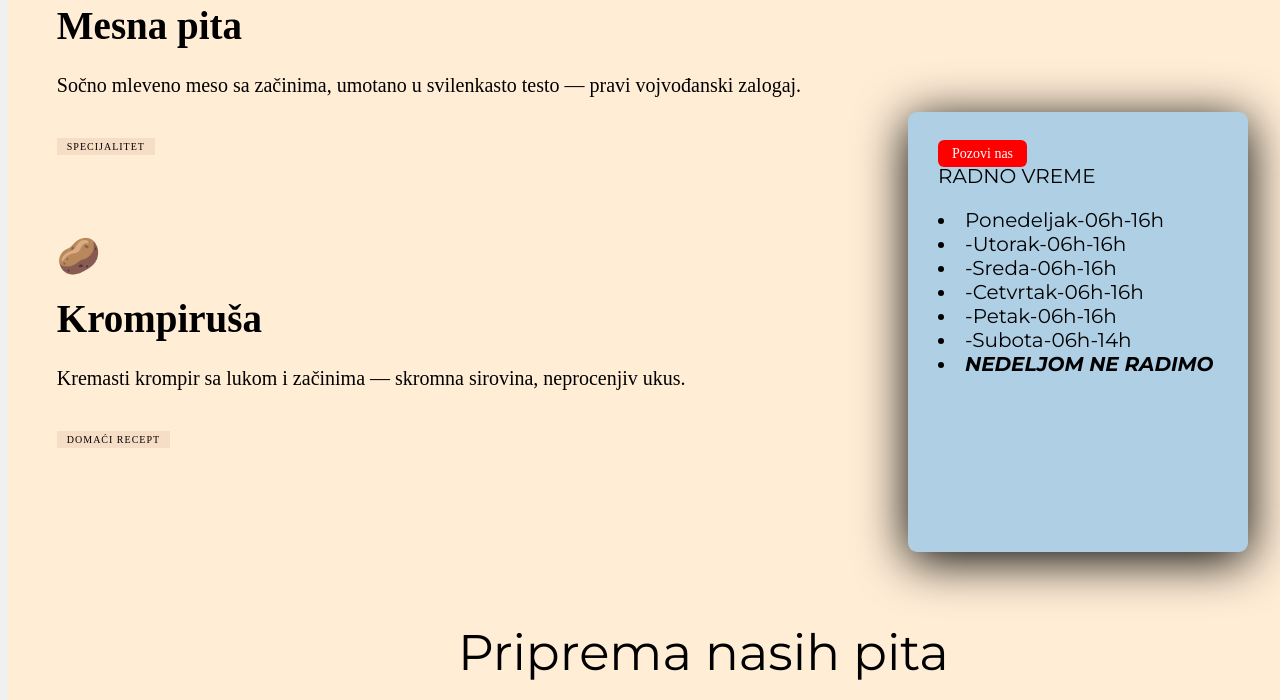
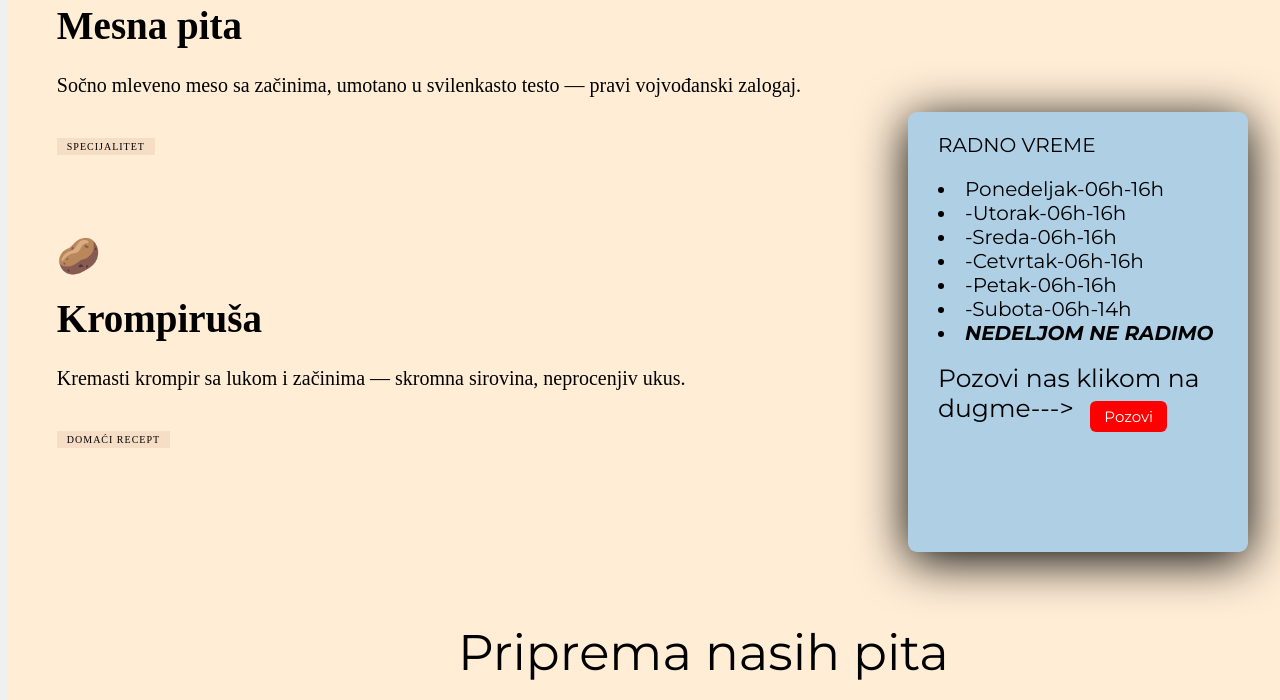
Before and after one commit to DuNaWaC/Fijaker-Pite-ispod-saca, a plain HTML site: page index.html in a window 1280 px wide. Shown: the part 1986-2686 px from the top of the page. Drawn offline with Linux system fonts and the light colour scheme.

Commit message:
Refactor call button styles and layout
Updated call button styles and repositioned elements.

```diff
--- a/index.html
+++ b/index.html
@@ -365,22 +365,6 @@
   left: 20px;
 }
 
-    .call{
-margin:10px 0;
-font-size:18px;
-}
-
-    .call-btn{
-background:red;
-color:white;
-padding:6px 14px;
-border-radius:6px;
-text-decoration:none;
-margin-left:10px;
-font-size:14px;
-transition:0.3s;
-}
-
 
 .pita-card:hover::after { transform: scaleX(1); }
 
@@ -411,6 +395,30 @@ transition:0.3s;
   position: absolute;
   top: 650px;
   left: 450px;
+}
+
+.call{
+margin:10px 0;
+font-size: 25px;
+position: absolute;
+top: 220px;
+}
+
+.call-btn{
+    position: relative;
+background:red;
+color:white;
+padding:6px 14px;
+border-radius:6px;
+text-decoration:none;
+margin-left:10px;
+font-size:15px;
+transition:0.3s;
+top: 5px;
+}
+
+.call-btn:hover{
+background:black;
 }
 
 
@@ -667,6 +675,10 @@ transition:0.3s;
     <p class="texticic">OCENA MUSTERIJA NA</p> <a class="retardinjo" href="https://www.google.com/maps/place/Fijaker+Pite/@45.3042576,19.9265348,684m/data=!3m2!1e3!4b1!4m6!3m5!1s0x475b19ee84bcfb7b:0x5feee6b1f77d48da!8m2!3d45.3042576!4d19.9265348!16s%2Fg%2F11f2wfm134?entry=ttu&g_ep=EgoyMDI2MDMyNC4wIKXMDSoASAFQAw%3D%3D">Google-u</a>
 </div>
 <iframe src="https://www.google.com/maps/embed?pb=!1m18!1m12!1m3!1d17228.409846486997!2d19.93878870350471!3d45.304241352921096!2m3!1f0!2f0!3f0!3m2!1i1024!2i768!4f13.1!3m3!1m2!1s0x475b19ee84bcfb7b%3A0x5feee6b1f77d48da!2sFijaker%20Pite!5e1!3m2!1ssr!2srs!4v1774905371076!5m2!1ssr!2srs" width="600" height="450" style="border:0;" allowfullscreen="" loading="lazy" referrerpolicy="no-referrer-when-downgrade"></iframe>
+<!--ZADNJA STRANICA-->
+
+
+
 <div class="banner3">
   <p class="rodoljub">Priprema nasih pita</p>
     <video class="video" controls>
@@ -674,9 +686,6 @@ transition:0.3s;
 </video>
   <!--Radno vreme-->
 <div class="box6">
-    <div class="call">
-<a href="tel:+381605805812" class="call-btn">Pozovi nas</a>
-</div>
     <div class="vrijeme">
 <p>RADNO VREME</p>
 <li>Ponedeljak-06h-16h</li>
@@ -686,6 +695,11 @@ transition:0.3s;
 <li>-Petak-06h-16h</li>
 <li >-Subota-06h-14h</li>
 <li><b><i>NEDELJOM NE RADIMO</i></b></li>
+<!--call btn-->
+<div class="call">
+Pozovi nas klikom na dugme--->
+<a href="tel:+381631120601" class="call-btn">Pozovi</a>
+</div>
 </div>
 </div>
 </div>
```
